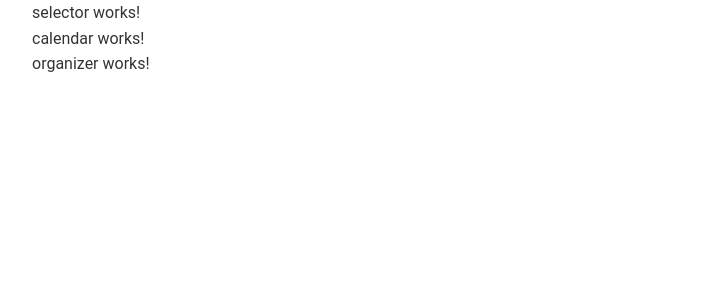
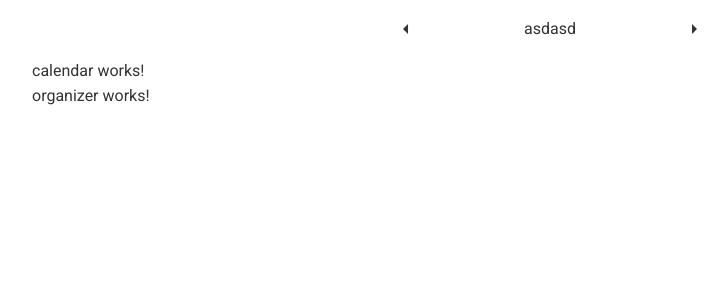
Before and after one commit to gonzoibox/ng-organizer, an Angular app in the folder organizer/: page / in a window 1280 px wide. Shown: the top 300 px of the page, without its empty margins (90-817 px from the left). Built offline with nearby package versions, Linux system fonts and the light colour scheme.

Commit message:
style selector component

```diff
--- a/organizer/package.json
+++ b/organizer/package.json
@@ -19,6 +19,7 @@
     "@angular/platform-browser": "~8.2.11",
     "@angular/platform-browser-dynamic": "~8.2.11",
     "@angular/router": "~8.2.11",
+    "moment": "^2.24.0",
     "rxjs": "~6.4.0",
     "tslib": "^1.10.0",
     "zone.js": "~0.9.1"
--- a/organizer/src/app/app.component.scss
+++ b/organizer/src/app/app.component.scss
@@ -0,0 +1,3 @@
+header {
+    padding: 1rem 2rem;
+}
--- a/organizer/src/app/selector/selector.component.html
+++ b/organizer/src/app/selector/selector.component.html
@@ -1 +1,9 @@
-<p>selector works!</p>
+<p>
+    <i class="material-icons">arrow_left</i>
+
+    <span>
+        asdasd
+    </span>
+
+    <i class="material-icons">arrow_right</i>
+</p>
--- a/organizer/src/app/selector/selector.component.scss
+++ b/organizer/src/app/selector/selector.component.scss
@@ -0,0 +1,15 @@
+p {
+    display: flex;
+    align-items: center;
+    justify-content: center;
+
+    span {
+        margin: 0 2rem;
+        text-align: center;
+        width: 200px;
+    }
+
+    i {
+        cursor: pointer;
+    }
+}
--- a/organizer/src/index.html
+++ b/organizer/src/index.html
@@ -5,6 +5,7 @@
   <title>Organizer</title>
   <base href="/">
   <meta name="viewport" content="width=device-width, initial-scale=1">
+  <link href="https://fonts.googleapis.com/css?family=Material+Icons" rel="stylesheet">
   <link rel="icon" type="image/x-icon" href="favicon.ico">
 </head>
 <body>
--- a/organizer/src/styles.scss
+++ b/organizer/src/styles.scss
@@ -1,4 +1,5 @@
 /* You can add global styles to this file, and also import other style files */
+@import url('https://fonts.googleapis.com/css?family=Roboto&display=swap');
 
 :host {
 --primary-color: #dc3545;
```
Also changed, not shown: 1 other file (tests, documents, lock files or other folders).
